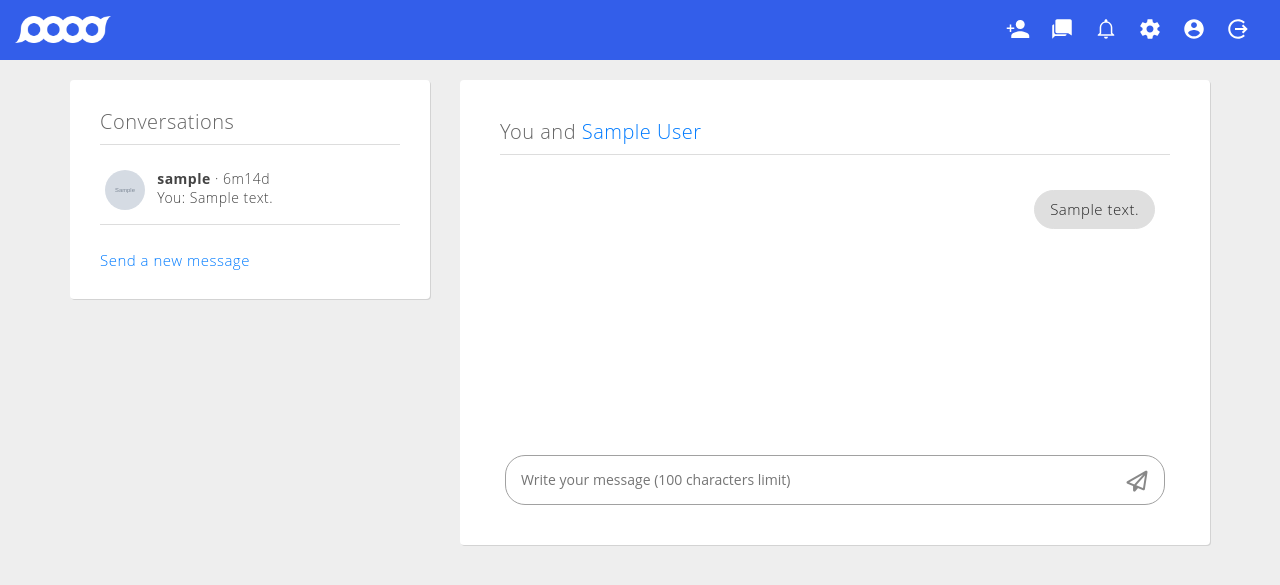
After one commit to utkarshsingh341/webbd.xyz, a PHP site: page /messages.php in a window 1280 px wide. The commit adds this page. Shown: the top 585 px of the page. Run offline with PHP 8.4, Linux system fonts and the light colour scheme; the visitor is signed in with stand-in values (Sample User, id 1); tables that the repository leaves empty or names only in its code hold one stand-in row (values such as "Sample post"); grey boxes marked "Sample" are stand-in pictures; some libraries are stand-ins or nearby versions.

Commit message:
Message part Started

```diff
--- a/assests/css/style.css
+++ b/assests/css/style.css
@@ -286,3 +286,105 @@ iframe, label
 	width: 50%;
 	margin:10px auto;
 }
+.you-and-h5
+{
+	margin: 0px 0px 20px 0px;
+	border-bottom: 1px solid #ddd;
+	padding-bottom: 10px;
+	font-weight: 300;
+}
+.message_post textarea
+{
+	max-height:60px;
+	padding:5px;
+	font-size: 14px;
+	width: 92%;
+	border-radius: 5px;
+	margin-right: 10px;
+	min-height: 1em;
+	height: 30px;
+	outline: none;
+	border:0px;
+	overflow: hidden;
+	resize: none;
+}
+.message_post button
+{
+	width: 5%;
+	height: 30px;
+	border: none;
+	color: #888;
+	font-family: Product Sans, Open Sans, Helvetica Neue, Helvetica, Arial, sans-serif;
+	position: absolute;
+	outline: none;
+	margin: 0px;
+	border-radius: 5px;
+	background-color: #fff;
+}
+.message_post button:active{
+	padding: 5px 4px 4px 5px;
+	background: #0056b3;
+}
+.message_box
+{
+	margin: 30px 5px 0px 5px;
+	border: 1px solid #a1a1a1;
+	border-radius: 20px;
+	padding: 10px 5px 5px 10px;
+}
+.message
+{
+	display: inline-block;
+	margin: 5px;
+}
+.message#green
+{
+	padding: 10px 15px;
+	background-color: #fff;
+	float: left;
+	color: #000;
+	border-radius: 20px;
+	border: 1px solid #dfdfdf;
+}
+.message#blue
+{
+	padding: 10px 15px;
+	background-color: #dfdfdf;
+	float: right;
+	color: #242424;
+	border-radius: 20px;
+	border: 1px solid #dfdfdf;
+
+}
+.loaded_messages
+{
+	height: 250px;
+	overflow-y: scroll;
+	padding: 10px;
+}
+.user_found_message
+{
+	height: 60px;
+	border-bottom: 1px solid #ddd;
+	margin: 10px 0px;
+}
+.user_found_message
+{
+	color:#444;
+	padding: 5px;
+}
+.convo_img
+{
+	float: left;
+	width: 18%;
+}
+.convo_img img
+{
+	border-radius: 40px;
+}
+.convo_body
+{
+	float: right;
+	font-size: 14px;
+	width: 82%;
+}
--- /dev/null
+++ b/includes/classes/Message.php
@@ -0,0 +1,184 @@
+<?php
+
+class Message {
+	private $user_obj;
+	private $con;
+
+	public function __construct($con, $user){
+		$this->con = $con;
+		$this->user_obj = new User($con, $user);
+	}
+
+	public function getMostRecentUser()
+	{
+		$userLoggedIn = $this->user_obj->getUsername();
+
+
+		$query=mysqli_query($this->con,"SELECT user_to,user_from FROM messages where user_to='$userLoggedIn' OR user_from='$userLoggedIn' ORDER BY id DESC LIMIT 1");
+
+		if(mysqli_num_rows($query)==0)
+		{
+			return false;
+		}
+		$row = mysqli_fetch_array($query);
+		$user_to = $row['user_to'];
+		$user_from = $row['user_from'];
+
+
+		if($user_to != $userLoggedIn)
+			return $user_to;
+		else
+			return $user_from;
+	}
+
+	public function sendMessage($user_to,$body,$date)
+	{
+		if($body != "")
+		{
+			$userLoggedIn = $this->user_obj->getUsername();
+			$query = mysqli_query($this->con,"INSERT INTO messages VALUES('','$user_to','$userLoggedIn','$body','$date','no','no','no')");
+		}
+	}
+
+	public function getMessages($otherUser)
+	{
+		$userLoggedIn = $this->user_obj->getUsername();
+		$data = "";
+
+		$query = mysqli_query($this->con, "UPDATE messages set opened='yes' where user_to='$userLoggedIn' and user_from='$otherUser' ");
+		$get_messages_query = mysqli_query($this->con, "SELECT * FROM messages WHERE (user_to='$userLoggedIn' and user_from='$otherUser') OR  (user_to='$otherUser' and user_from='$userLoggedIn')");
+
+		while ($row = mysqli_fetch_array($get_messages_query))
+		{
+			$user_to = $row['user_to'];
+			$user_from = $row['user_from'];
+			$body = $row['body'];
+
+			$div_top = ($user_to == $userLoggedIn) ? "<div class='message' id='green'>" : "<div class='message' id='blue'>";
+			$data = $data . $div_top . $body . "</div><br><br><br>";
+		}
+		return $data;
+	}
+
+	public function getLatestMessage($userLoggedIn,$user2)
+	{
+		$details_array = array();
+		$query = mysqli_query($this->con,"SELECT body, user_to, date FROM messages where (user_to='$userLoggedIn' AND user_from='$user2') OR (user_to='$user2' AND user_from='$userLoggedIn') ORDER BY id DESC LIMIT 1");
+		$row = mysqli_fetch_array($query);
+		$sent_by = ($row['user_to']==$userLoggedIn)? "" : "You: ";
+
+					//Timeframe
+					$date_time_now = date("Y-m-d H:i:s");
+					$start_date = new DateTime($row['date']); //Time of post
+					$end_date = new DateTime($date_time_now); //Current time
+					$interval = $start_date->diff($end_date); //Difference between dates
+					$time_message="";
+					if($interval->y >= 1) {
+						if($interval == 1)
+							$time_message = $interval->y . "y"; //1 year ago
+						else
+							$time_message = $interval->y . "y"; //1+ year ago
+					}
+					else if ($interval-> m >= 1) {
+						if($interval->d == 0) {
+							$days = "";
+						}
+						else if($interval->d == 1) {
+							$days = $interval->d . "d";
+						}
+						else {
+							$days = $interval->d . "d";
+						}
+
+
+						if($interval->m == 1) {
+							$time_message = $interval->m . "m". $days;
+						}
+						else {
+							$time_message = $interval->m . "m". $days;
+						}
+
+					}
+					else if($interval->d >= 1) {
+						if($interval->d == 1) {
+							$time_message = "Yesterday";
+						}
+						else {
+							$time_message = $interval->d . "d";
+						}
+					}
+					else if($interval->h >= 1) {
+						if($interval->h == 1) {
+							$time_message = $interval->h . "h";
+						}
+						else {
+							$time_message = $interval->h . "h";
+						}
+					}
+					else if($interval->i >= 1) {
+						if($interval->i == 1) {
+							$time_message = $interval->i . "min";
+						}
+						else {
+							$time_message = $interval->i . "min";
+						}
+					}
+					else {
+						if($interval->s < 30) {
+							$time_message = "Just now";
+						}
+					}
+
+
+		array_push($details_array,$sent_by);
+		array_push($details_array,$row['body']);
+		array_push($details_array,$time_message);
+
+		return $details_array;
+	}
+
+	public function getConvos()
+	{
+
+		$userLoggedIn = $this->user_obj->getUsername();
+		$return_string = "";
+		$convos=array();
+
+		$query = mysqli_query($this->con, "SELECT user_to,user_from FROM messages where user_to='$userLoggedIn' OR user_from='$userLoggedIn' ORDER BY id DESC");
+		while ($row = mysqli_fetch_array($query))
+		{
+			$user_to_push = ($row['user_to'] != $userLoggedIn)? $row['user_to'] : $row['user_from'];
+			if(!in_array($user_to_push, $convos))
+			{
+				array_push($convos, $user_to_push);
+			}
+		}
+		foreach ($convos as $username)
+		{
+			$user_found_obj = new User($this->con, $username);
+			$latest_message_details = $this->getLatestMessage($userLoggedIn,$username);
+
+			$dots = (strlen($latest_message_details[1]) > 12)? "..." : "";
+			$split = str_split($latest_message_details[1],12);
+			$split = $split[0].$dots;
+
+			$return_string .= "<a href='messages.php?u=$username'><div class='user_found_message'>
+
+			<div class='convo_img'>
+				<img src='".$user_found_obj->getProfilePic()."' height='40' width='40'>
+			</div>
+			<div class='convo_body'><span style='font-weight:bold;'>
+				".$user_found_obj->getUsername()."</span> &middot; " .$latest_message_details[2]."
+							<p id='grey' style='margin:2px 0px;'>".$latest_message_details[0]. $split."
+							</p>
+			</div>
+
+			</div></a>";
+
+		}
+		return $return_string;
+	}
+
+}
+
+?>
--- a/includes/header.php
+++ b/includes/header.php
@@ -2,6 +2,7 @@
 require 'config/config.php';
 include("includes/classes/User.php");
 include("includes/classes/Post.php");
+include("includes/classes/Message.php");
 
 if(isset($_SESSION['username']))
 {
--- /dev/null
+++ b/messages.php
@@ -0,0 +1,94 @@
+<?php
+
+include ("includes/header.php");
+
+$message_obj = new Message($con, $userLoggedIn);
+
+if(isset($_GET['u']))
+{
+	$user_to = $_GET['u'];
+}else{
+	$user_to = $message_obj->getMostRecentUser();
+	if($user_to== false)
+	{
+		$user_to = 'new';
+	}
+}
+
+if($user_to != "new")
+{
+	$user_to_obj = new User($con, $user_to);
+}
+
+
+if(isset($_POST['post_message']))
+{
+	if(isset($_POST['message_body']))
+	{
+		$body = mysqli_real_escape_string($con, $_POST['message_body']);
+		$date = date("Y-m-d H:i:s");
+		$message_obj->sendMessage($user_to,$body,$date);
+	}
+}
+
+
+ ?>
+ <div class="container">
+		<div class="row">
+	    	<div class="col-4">
+	      		<div class="profile_details column" id="conversations" style="padding: 30px;">
+					<h5 class='you-and-h5'>Conversations</h5>
+					<div class="loaded_conversations">
+						<?php echo $message_obj->getConvos(); ?>
+					</div>
+					<br>
+						<a href="messages.php?u=new">Send a new message</a>
+					<br>
+				</div>
+			</div>
+			<div class="col-8">
+	      		<div class="main_column column" style="padding: 40px;">
+	      			<?php
+
+	      				if($user_to != "new"){
+	      					echo "<h5 class='you-and-h5'>You and <a href='$user_to'>".$user_to_obj->getFirstAndLastName() ."</a></h5>";
+	      					echo "<div class='loaded_messages' id='scroll_messages'>";
+	      						echo $message_obj->getMessages($user_to);
+	      					echo "</div>";
+	      				}else{
+	      					echo "<h5>New Message</h5>";
+	      				}
+
+	      			?>
+
+	      			<div class="message_post">
+	      				<form action="" method="POST">
+	      					<?php
+	      						if($user_to == "new")
+	      						{
+	      							echo "Select the friend you want to message<br>";
+	      							echo "To: <input type='text'";
+	      							echo "<div class='results'></div>";
+	      						}else{
+	      							echo "<div class='message_box'>";
+	      							echo "<textarea name='message_body' class='message-textarea' id='message_textarea' placeholder='Write your message (100 characters limit)' maxlength='100'></textarea>";
+	      							echo "<button name='post_message' class='info' id='message_submit' type='submit'><i class='fa fa-send-o' style='font-size:21px'></i> </button' >";
+	      							echo "</div>";
+
+
+	      						}
+	      					?>
+	      				</form>
+
+	      			</div>
+
+	      			<script>
+	      				var div = document.getElementById("scroll_messages");
+	      				div.scrollTop = div.scrollHeight;
+	      			</script>
+
+
+	      		</div>
+	      	</div>
+		</div>
+</div>
```
